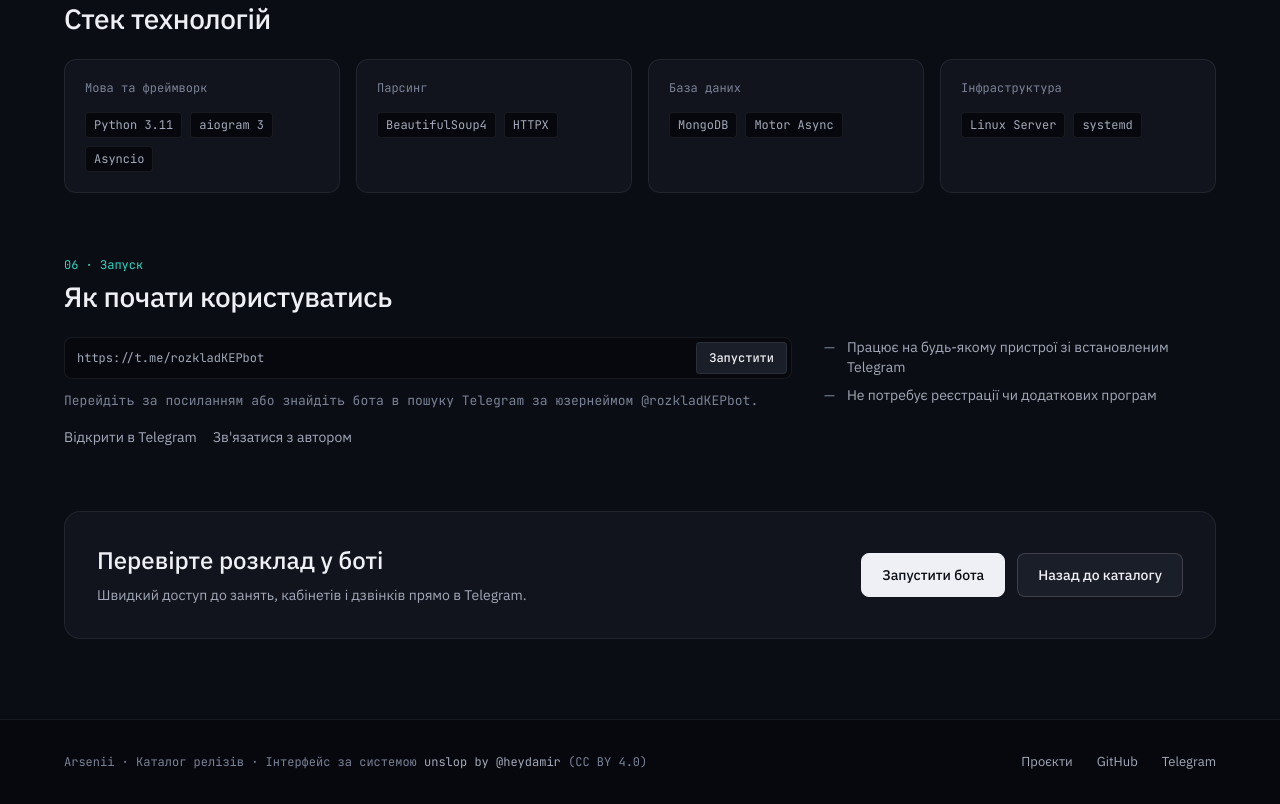
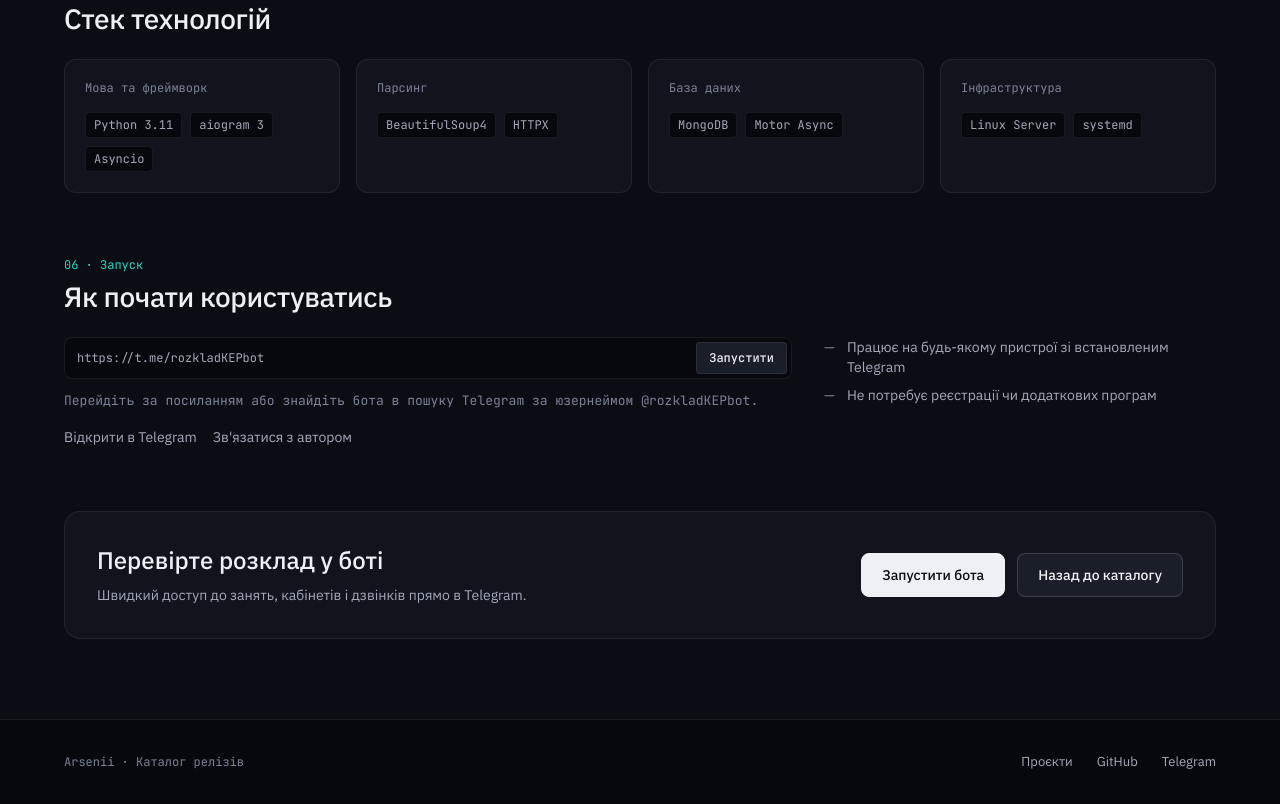
Before and after one commit to arsen2010arsen/dist, a plain HTML site: page p/rozkladkep/index.html in a window 1280 px wide. Shown: the part 2126-2930 px from the top of the page. Drawn offline with Linux system fonts and the light colour scheme.

Commit message:
chore: clean hero title and footer text

```diff
--- a/p/rozkladkep/index.html
+++ b/p/rozkladkep/index.html
@@ -252,9 +252,7 @@
   <!-- FOOTER -->
   <footer class="site-footer">
     <div class="container footer-inner">
-      <p class="footer-note">
-        Arsenii · Каталог релізів · Інтерфейс за системою <a href="https://github.com/heydamir/unslop" target="_blank" rel="noopener">unslop by @heydamir</a> (CC BY 4.0)
-      </p>
+      <p class="footer-note">Arsenii · Каталог релізів</p>
       <div class="footer-links">
         <a href="../../#projects">Проєкти</a>
         <a href="https://github.com/arsen2010arsen" target="_blank" rel="noopener">GitHub</a>
```
Also changed, not shown: index.html (+2 -4 lines), p/foodtracker/index.html (+1 -3 lines), p/google-tasks-widget/index.html (+1 -3 lines), p/gym-logbook/index.html (+1 -3 lines), p/weather-bot/index.html (+1 -3 lines).
